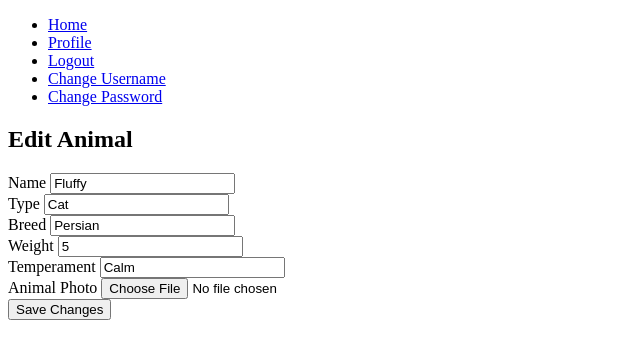
After one commit to jborkowski5/mobilePetServices, a Flask app: page /edit_animal/1 in a window 1280 px wide. The commit adds this page. Shown: the top 359 px of the page, without its empty margins (0-640 px from the left). Run offline with Flask 3, Linux system fonts and the light colour scheme; a user stored in the database is signed in; some libraries are stand-ins or nearby versions.

Commit message:
full CRUD on backend success

```diff
--- a/server/app.py
+++ b/server/app.py
@@ -1,5 +1,5 @@
 # Import necessary modules
-from flask import jsonify, flash, request, Flask, render_template, redirect, url_for
+from flask import jsonify, flash, request, Flask, render_template, redirect, url_for, flash
 from flask_login import login_user, LoginManager, login_required, current_user, logout_user
 from flask_wtf import FlaskForm
 from wtforms import IntegerField, StringField, PasswordField, SubmitField
@@ -9,6 +9,7 @@ from flask_wtf.file import FileField, FileAllowed
 from wtforms.validators import DataRequired
 from flask_wtf.csrf import CSRFProtect, generate_csrf
 from config import db, create_app
+from werkzeug.utils import secure_filename
 # Import from other files
 from models import User, Animal, Appointment, Service, Employee  # Importing the database models
 from helpers import is_available, update_schedule  # Helper functions
@@ -17,7 +18,6 @@ app = create_app()  # Create the Flask app from config.py
 login_manager = LoginManager()
 login_manager.init_app(app)
 login_manager.login_view = 'login'
-
 
 # User loader for Flask-Login
 @login_manager.user_loader
@@ -37,7 +37,6 @@ class RegistrationForm(FlaskForm):
     animal_name = StringField('Animal Name')
     animal_type = StringField('Animal Type')
     animal_breed = StringField('Animal Breed')
-    animal_color = StringField('Animal Color')
     animal_weight = IntegerField('Animal Weight')
     animal_temperament = StringField('Animal Temperament')
     animal_photo = FileField('Animal Photo', validators=[FileAllowed(['jpg', 'png', 'jpeg'], 'Images only!')])
@@ -72,12 +71,16 @@ def register():
             return redirect(url_for('register'))
 
         hashed_password = generate_password_hash(form.password.data, method='pbkdf2:sha256', salt_length=8)
-        new_user = User(username=form.username.data, password=hashed_password, name=form.name.data, address=form.address.data, phone_number=form.phone_number.data)
+        new_user = User(
+            username=form.username.data,
+            password=hashed_password,
+            name=form.name.data,
+            address=form.address.data,
+            phone_number=form.phone_number.data)
 
         new_animal = Animal(
             type=form.animal_type.data,
             breed=form.animal_breed.data,
-            color=form.animal_color.data,
             weight=form.animal_weight.data,
             temperament=form.animal_temperament.data,
             name=form.animal_name.data,
@@ -97,8 +100,6 @@ def register():
 
     flash("Form validation failed", 'danger')
     return render_template('register.html', form=form)
-
-
 
 class LoginForm(FlaskForm):
     username = StringField('Username', validators=[DataRequired()], render_kw={"placeholder": "Enter your username"})
@@ -120,8 +121,6 @@ def login():
 
     return render_template('login.html', form=form)
 
-
-
 @app.route('/logout')
 def logout():
     logout_user()
@@ -133,70 +132,121 @@ def profile():
     print(f"Current User: {current_user}")  # Add this line for debugging
     return render_template('profile.html', user=current_user)
 
+class ChangeUsernameForm(FlaskForm):
+    new_username = StringField('New Username')
+    submit_username = SubmitField('Change Username')
 
-@app.route('/appointments', methods=['POST'])
+class ChangePasswordForm(FlaskForm):
+    old_password = PasswordField('Old Password')
+    new_password = PasswordField('New Password')
+    submit_password = SubmitField('Change Password')
+
+@app.route('/change_username', methods=['GET', 'POST'])
 @login_required
-def schedule_appointment():
-    # Parse request data and create a new appointment
-    data = request.get_json()
-    service_id = data.get('service_id')
-    date = data.get('date')
-    time = data.get('time')
-    owner_id = data.get('owner_id')  # Assuming you receive the owner_id in the request
+def change_username():
+    form = ChangeUsernameForm()
+    if form.validate_on_submit():
+        current_user.username = form.new_username.data
+        db.session.commit()
+        flash('Username changed successfully!', 'success')
+        return redirect(url_for('profile'))
+    return render_template('change_username.html', form=form)
 
-    # Validate input and check availability
-    service = Service.query.get_or_404(service_id)
-    appointment_date = datetime.strptime(date, '%Y-%m-%d').date()
-    appointment_time = datetime.strptime(time, '%H:%M').time()
-
-    # Check availability against the owner's schedule
-    user = User.query.get_or_404(user_id)
-    if not is_available(user.availability_schedule, appointment_date, appointment_time):
-        return jsonify({"error": "The selected time is not available."}), 400
-
-    # Create appointment and update schedule
-    appointment = Appointment(
-        service_id=service_id,
-        user_id=current_user.id,
-        date=appointment_date,
-        time=appointment_time,
-        owner_id=owner_id
-    )
-
-    # Update owner's schedule
-    updated_schedule = update_schedule(owner.availability_schedule, appointment_date, appointment_time)
-    owner.availability_schedule = updated_schedule
-
-    db.session.add(appointment)
-    db.session.commit()
-
-    return jsonify({"message": "Appointment scheduled successfully"})
+@app.route('/change_password', methods=['GET', 'POST'])
+@login_required
+def change_password():
+    form = ChangePasswordForm()
+    if form.validate_on_submit():
+        if check_password_hash(current_user.password, form.old_password.data):
+            current_user.password = generate_password_hash(form.new_password.data, method='pbkdf2:sha256', salt_length=8)
+            db.session.commit()
+            flash('Password changed successfully!', 'success')
+            return redirect(url_for('profile'))
+        else:
+            flash('Invalid old password. Please try again.', 'danger')
+    return render_template('change_password.html', form=form)
 
 
-@app.route('/appointments', methods=['GET'])
+class AddAnimalForm(FlaskForm):
+    name = StringField('Name')
+    type = StringField('Type')
+    breed = StringField('Breed')
+    weight = IntegerField('Weight')
+    temperament = StringField('Temperament')
+    photo = FileField('Animal Photo', validators=[FileAllowed(['jpg', 'png', 'jpeg'], 'Images only!')])
+    submit_add_animal = SubmitField('Add Animal')
+
+class EditAnimalForm(FlaskForm):
+    name = StringField('Name')
+    type = StringField('Type')
+    breed = StringField('Breed')
+    weight = IntegerField('Weight')
+    temperament = StringField('Temperament')
+    photo = FileField('Animal Photo', validators=[FileAllowed(['jpg', 'png', 'jpeg'], 'Images only!')])
+    submit_edit_animal = SubmitField('Save Changes')
+
+@app.route('/add_animal', methods=['GET', 'POST'])
 @login_required
-def get_user_appointments():
-    appointments = Appointment.query.filter_by(user_id=current_user.id).all()
-    return jsonify([appointment.serialize() for appointment in appointments])
+def add_animal():
+    form = AddAnimalForm()
+    if form.validate_on_submit():
+        new_animal = Animal(
+            name=form.name.data,
+            type=form.type.data,
+            breed=form.breed.data,
+            weight=form.weight.data,
+            temperament=form.temperament.data,
+            user=current_user
+        )
+        new_animal.upload_photo(form.photo.data)  # Call upload_photo with the FileField data
+        db.session.add(new_animal)
+        db.session.commit()
+        flash('Animal added successfully!', 'success')
+        return redirect(url_for('profile'))
+    return render_template('add_animal.html', form=form)
+
+@app.route('/edit_animal/<int:animal_id>', methods=['GET', 'POST'])
+@login_required
+def edit_animal(animal_id):
+    animal = Animal.query.get_or_404(animal_id)
+    form = EditAnimalForm(obj=animal)
+    if form.validate_on_submit():
+        form.populate_obj(animal)
+        # Check if a new photo was uploaded
+        if form.photo.data:
+            animal.upload_photo(form.photo.data)  # Call upload_photo with the FileField data
+        db.session.commit()
+        flash('Changes saved successfully!', 'success')
+        return redirect(url_for('profile'))
+    return render_template('edit_animal.html', form=form, animal=animal)
 
 
-@app.route('/services', methods=['GET'])
-def get_services():
-    services = Service.query.all()
-    return jsonify([service.serialize() for service in services])
+@app.route('/delete_animal/<int:animal_id>', methods=['POST', 'DELETE'])
+@login_required
+def delete_animal(animal_id):
+    animal = Animal.query.get_or_404(animal_id)
+    db.session.delete(animal)
+    db.session.commit()
+    flash('Animal deleted successfully!', 'success')
+    return redirect(url_for('profile'))
 
-@app.route('/services/<int:service_id>', methods=['GET'])
-def get_service(service_id):
-    service = Service.query.get_or_404(service_id)
-    return jsonify(service.serialize())
+# @app.route('/appointments', methods=['GET'])
+# @login_required
+# def get_user_appointments():
+#     appointments = Appointment.query.filter_by(user_id=current_user.id).all()
+#     return jsonify([appointment.serialize() for appointment in appointments])
 
 
-@app.route('/storefront', methods=['GET'])
-@login_required
-def storefront():
-    services = Service.query.all()
-    return render_template('storefront.html', services=services)
+# @app.route('/services', methods=['GET'])
+# def get_services():
+#     services = Service.query.all()
+#     return jsonify([service.serialize() for service in services])
 
+
+# @app.route('/services/<int:service_id>', methods=['GET'])
+# def get_service(service_id):
+#     service = Service.query.get_or_404(service_id)
+#     return jsonify(service.serialize())
 
 if __name__ == '__main__':
     app.run(debug=True)
--- a/server/templates/base.html
+++ b/server/templates/base.html
@@ -12,10 +12,11 @@
     <nav>
         <ul>
             <li><a href="{{ url_for('home') }}">Home</a></li>
-            <li><a href="{{ url_for('storefront') }}">Services</a></li>
             {% if current_user.is_authenticated %}
                 <li><a href="{{ url_for('profile') }}">Profile</a></li>
                 <li><a href="{{ url_for('logout') }}">Logout</a></li>
+                <li><a href="{{ url_for('change_username') }}">Change Username</a></li>
+                <li><a href="{{ url_for('change_password') }}">Change Password</a></li>
             {% else %}
                 <li><a href="{{ url_for('login') }}">Login</a></li>
                 <li><a href="{{ url_for('register') }}">Register</a></li>
--- /dev/null
+++ b/server/templates/edit_animal.html
@@ -0,0 +1,39 @@
+{% extends 'base.html' %}
+
+{% block title %}Edit Animal{% endblock %}
+
+{% block content %}
+<h2>Edit Animal</h2>
+<form method="POST" enctype="multipart/form-data">
+    {{ form.hidden_tag() }}
+    <div>
+        {{ form.name.label }} {{ form.name }}
+    </div>
+    <div>
+        {{ form.type.label }} {{ form.type }}
+    </div>
+    <div>
+        {{ form.breed.label }} {{ form.breed }}
+    </div>
+    <div>
+        {{ form.weight.label }} {{ form.weight }}
+    </div>
+    <div>
+        {{ form.temperament.label }} {{ form.temperament }}
+    </div>
+    <div class="form-group">
+        {{ form.photo.label }}
+        {{ form.photo(class="form-control-file") }}
+        {% if form.photo.errors %}
+            <ul class="errors">
+                {% for error in form.photo.errors %}
+                    <li>{{ error }}</li>
+                {% endfor %}
+            </ul>
+        {% endif %}
+    </div>
+    <div>
+        {{ form.submit_edit_animal(class_='btn btn-primary') }}
+    </div>
+</form>
+{% endblock %}
--- a/server/templates/layout.html
+++ b/server/templates/layout.html
@@ -9,7 +9,6 @@
     <nav>
         <ul>
             <li><a href="{{ url_for('home') }}">Home</a></li>
-            <li><a href="{{ url_for('storefront') }}">Services</a></li>
             {% if current_user.is_authenticated %}
                 <li><a href="{{ url_for('profile') }}">Profile</a></li>
                 <li><a href="{{ url_for('logout') }}">Logout</a></li>
--- a/server/templates/register.html
+++ b/server/templates/register.html
@@ -28,8 +28,6 @@
         {{ form.animal_type() }}<br>
         <label for="animal_breed">Animal Breed:</label><br>
         {{ form.animal_breed() }}<br>
-        <label for="animal_color">Animal Color:</label><br>
-        {{ form.animal_color() }}<br>
         <label for="animal_weight">Animal Weight:</label><br>
         {{ form.animal_weight() }}<br>
         <label for="animal_temperament">Animal Temperament:</label><br>
```
Also changed, not shown: server/templates/add_animal.html (added, +39 -0 lines), server/templates/change_password.html (added, +22 -0 lines), server/templates/change_username.html (added, +18 -0 lines), server/templates/profile.html (+17 -2 lines), server/templates/storefront.html (deleted, +0 -11 lines), server/instance/site.db, 1 other file.
